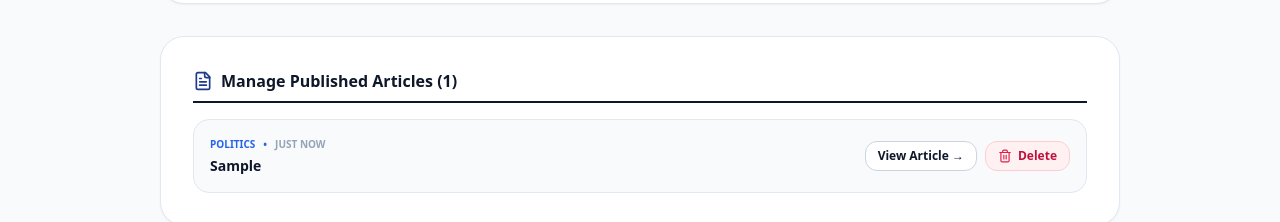
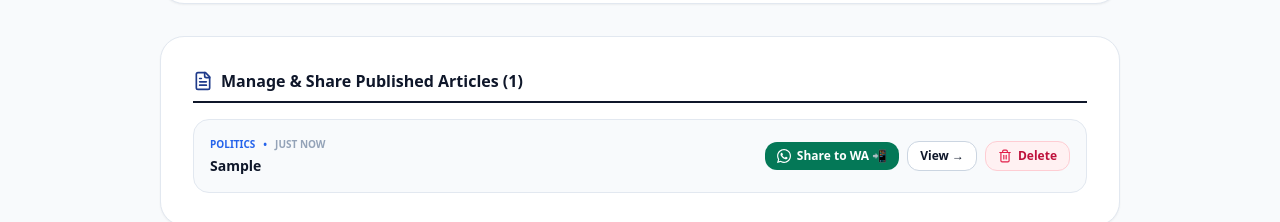
Before and after one commit to hafidhdark-cmyk/West-Bridge-Network, a Next.js app: page /admin in a window 1280 px wide. Both pictures are taken after typing "Sample", "https://example.com", "Sample", "Sample" into the empty fields and a click on the button "Publish Article Live". Shown: the part 1378-1600 px from the top of the page. Built offline with nearby package versions, Linux system fonts and the light colour scheme; no server answers; the database is empty.

Commit message:
Add 1-click WhatsApp share button with Intel Region formatted message structure in Admin Studio and Article pages

```diff
--- a/app/admin/page.tsx
+++ b/app/admin/page.tsx
@@ -4,8 +4,11 @@ import React, { useState, useEffect } from 'react';
 import Link from 'next/link';
 import Image from 'next/image';
 import Header, { CATEGORIES } from '@/components/Header';
+import WhatsAppIcon from '@/components/WhatsAppIcon';
 import { getStoredArticles, fetchArticlesFromSupabase, saveArticleToSupabase, deleteArticleFromSupabase, Article } from '@/lib/newsData';
-import { PlusCircle, FileText, CheckCircle2, Lock, ArrowLeft, Radio, Star, Send, Trash2, Upload, ImageIcon } from 'lucide-react';
+import { PlusCircle, FileText, CheckCircle2, Lock, ArrowLeft, Radio, Star, Send, Trash2, Upload, ImageIcon, Share2 } from 'lucide-react';
+
+const OFFICIAL_WHATSAPP_LINK = "https://chat.whatsapp.com/FSqZA2tOXbv0luyOPa7iKD?s=cl&p=a&ilr=4";
 
 export default function AdminPage() {
   const [articles, setArticles] = useState<Article[]>([]);
@@ -98,6 +101,16 @@ export default function AdminPage() {
     setDeletingId(null);
   };
 
+  const handleShareToWhatsApp = (article: Article) => {
+    const siteUrl = 'https://west-bridge-network.vercel.app';
+    const articleUrl = `${siteUrl}/news/${article.slug}`;
+
+    const formattedMessage = `${article.title}\n${articleUrl}\n\n---\n⚡ Join our WhatsApp group chat for faster updates and videos; simply click on this link [${OFFICIAL_WHATSAPP_LINK}] and follow.`;
+
+    const encoded = encodeURIComponent(formattedMessage);
+    window.open(`https://api.whatsapp.com/send?text=${encoded}`, '_blank');
+  };
+
   return (
     <div className="min-h-screen flex flex-col bg-wbn-bg">
       <Header />
@@ -111,7 +124,7 @@ export default function AdminPage() {
               <span>West Bridge Network Editorial Suite</span>
             </div>
             <h1 className="text-2xl sm:text-3xl font-black font-editorial-heading">Publisher Admin Studio</h1>
-            <p className="text-slate-300 text-xs">Publish, upload photos, and manage reports live in Supabase PostgreSQL</p>
+            <p className="text-slate-300 text-xs">Publish, upload photos, share to WhatsApp, and manage reports live in Supabase PostgreSQL</p>
           </div>
 
           <Link
@@ -158,7 +171,7 @@ export default function AdminPage() {
                 />
               </div>
 
-              {/* Category Dropdown (Intel Region Full Category List) */}
+              {/* Category Dropdown */}
               <div className="md:col-span-4 space-y-2">
                 <label className="block text-xs font-extrabold text-wbn-navy uppercase tracking-wider">
                   Category *
@@ -303,11 +316,11 @@ export default function AdminPage() {
           </form>
         </div>
 
-        {/* Recently Published Articles List & Delete Controls */}
+        {/* Recently Published Articles List & WhatsApp Share Controls */}
         <div className="bg-white rounded-3xl border border-slate-200 p-6 sm:p-8 space-y-4 shadow-sm">
           <h3 className="font-extrabold text-base text-wbn-navy magazine-rule-dark pb-2 flex items-center gap-2">
             <FileText className="w-5 h-5 text-wbn-blue" />
-            Manage Published Articles ({articles.length})
+            Manage & Share Published Articles ({articles.length})
           </h3>
           <div className="space-y-3">
             {articles.map((art) => (
@@ -326,12 +339,22 @@ export default function AdminPage() {
                   <h4 className="font-bold text-wbn-navy text-sm line-clamp-1">{art.title}</h4>
                 </div>
 
-                <div className="flex items-center gap-2">
+                <div className="flex items-center gap-2 flex-wrap">
+                  {/* 1-Click WhatsApp Share Button with Intel Region Format */}
+                  <button
+                    onClick={() => handleShareToWhatsApp(art)}
+                    className="bg-emerald-700 hover:bg-emerald-800 text-white font-bold px-3 py-1.5 rounded-xl transition-all shadow-xs flex items-center gap-1.5"
+                    title="Share directly to WhatsApp with headline & group link"
+                  >
+                    <WhatsAppIcon className="w-3.5 h-3.5 text-white fill-current" />
+                    <span>Share to WA 📲</span>
+                  </button>
+
                   <Link
                     href={`/news/${art.slug}`}
                     className="bg-white border border-slate-300 hover:bg-slate-100 text-wbn-navy font-bold px-3 py-1.5 rounded-xl transition-all whitespace-nowrap"
                   >
-                    View Article →
+                    View →
                   </Link>
 
                   <button
--- a/app/news/[slug]/ArticleClientActions.tsx
+++ b/app/news/[slug]/ArticleClientActions.tsx
@@ -53,6 +53,16 @@ export default function ArticleClientActions({ article, officialWhatsAppLink }:
     }
   };
 
+  const handleShareToWhatsApp = () => {
+    const siteUrl = 'https://west-bridge-network.vercel.app';
+    const articleUrl = `${siteUrl}/news/${article.slug}`;
+
+    const formattedMessage = `${article.title}\n${articleUrl}\n\n---\n⚡ Join our WhatsApp group chat for faster updates and videos; simply click on this link [${officialWhatsAppLink}] and follow.`;
+
+    const encoded = encodeURIComponent(formattedMessage);
+    window.open(`https://api.whatsapp.com/send?text=${encoded}`, '_blank');
+  };
+
   return (
     <>
       {/* Floating Left Social Action Dock */}
@@ -96,19 +106,17 @@ export default function ArticleClientActions({ article, officialWhatsAppLink }:
             <span className="text-[10px] font-bold mt-1">{copiedLink ? 'Copied!' : 'Share'}</span>
           </button>
 
-          {/* Join WhatsApp Group Chat Button */}
-          <a
-            href={officialWhatsAppLink}
-            target="_blank"
-            rel="noopener noreferrer"
+          {/* Direct WhatsApp Share Button */}
+          <button
+            onClick={handleShareToWhatsApp}
             className="group flex flex-col items-center text-emerald-700 hover:text-emerald-800 transition-colors pt-2 border-t border-slate-100"
-            title="Join our WhatsApp group chat"
+            title="Share story directly to WhatsApp"
           >
             <div className="p-2.5 rounded-xl bg-emerald-700 text-white shadow-sm hover:bg-emerald-800 transition-colors">
               <WhatsAppIcon className="w-5 h-5 text-white fill-current" />
             </div>
-            <span className="text-[9px] font-bold text-center mt-1">WA Group</span>
-          </a>
+            <span className="text-[9px] font-bold text-center mt-1">WA Share</span>
+          </button>
         </div>
       </div>
 
@@ -174,19 +182,17 @@ export default function ArticleClientActions({ article, officialWhatsAppLink }:
               className="flex items-center gap-2 bg-slate-100 hover:bg-slate-200 text-slate-700 px-4 py-2 rounded-xl text-xs font-bold transition-colors"
             >
               <Share2 className="w-4 h-4" />
-              <span>{copiedLink ? 'Link Copied!' : 'Share Article'}</span>
+              <span>{copiedLink ? 'Link Copied!' : 'Copy Link'}</span>
             </button>
           </div>
 
-          <a
-            href={officialWhatsAppLink}
-            target="_blank"
-            rel="noopener noreferrer"
+          <button
+            onClick={handleShareToWhatsApp}
             className="bg-emerald-700 hover:bg-emerald-800 text-white px-4 py-2 rounded-xl text-xs font-bold flex items-center gap-2 transition-all shadow"
           >
             <WhatsAppIcon className="w-4 h-4 text-white fill-current" />
-            <span>Join our WhatsApp group chat</span>
-          </a>
+            <span>Share to WhatsApp 📲</span>
+          </button>
         </div>
 
         {/* Reader Comments Section */}
```
